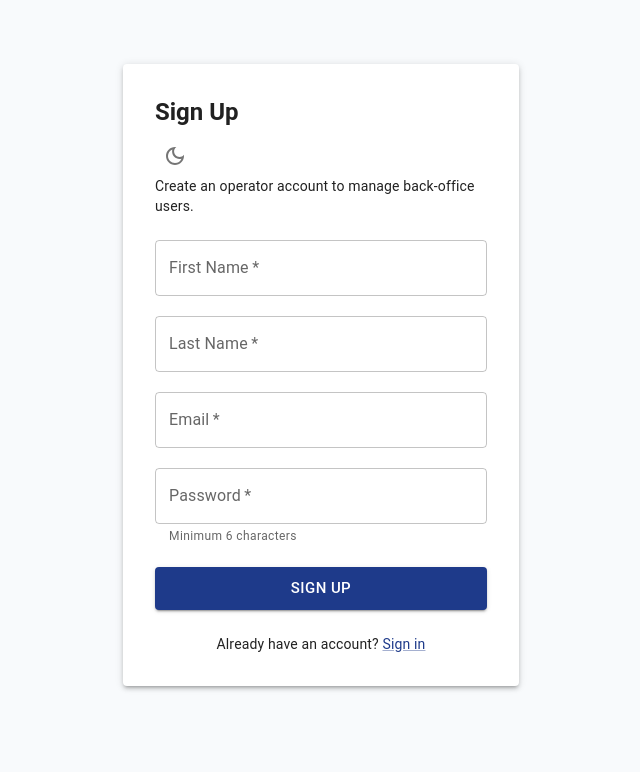
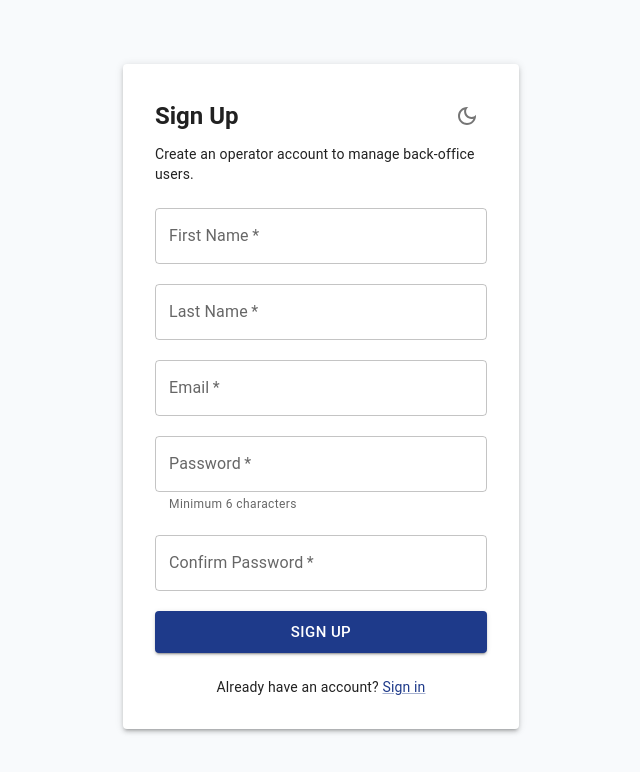
Before and after one commit to ahsan-babar/back-office, a React (Vite) app in the folder frontend/: page /signup in a window 1280 px wide. Shown: the top 772 px of the page, without its empty margins (319-959 px from the left). Built offline with nearby package versions, Linux system fonts and the light colour scheme; no server answers.

Commit message:
fix(app-web): add confirm password field and check in sign up page

```diff
--- a/frontend/src/features/auth/SignUpPage.tsx
+++ b/frontend/src/features/auth/SignUpPage.tsx
@@ -11,9 +11,9 @@ import {
 } from '@mui/material';
 import { FormEvent, useState } from 'react';
 import { Link as RouterLink, Navigate, useNavigate } from 'react-router-dom';
+import { ThemeToggleButton } from '../../components/ThemeToggleButton';
 import { APP_ROUTES, PASSWORD_MIN_LENGTH, UI_MESSAGES } from '../../config/constants';
 import { useAuth } from '../../hooks/useAuth';
-import { ThemeToggleButton } from '../../components/ThemeToggleButton';
 
 export function SignUpPage() {
   const { user, signUp } = useAuth();
@@ -23,6 +23,7 @@ export function SignUpPage() {
   const [lastName, setLastName] = useState('');
   const [email, setEmail] = useState('');
   const [password, setPassword] = useState('');
+  const [confirmPassword, setConfirmPassword] = useState('');
   const [error, setError] = useState<string | null>(null);
   const [submitting, setSubmitting] = useState(false);
 
@@ -33,6 +34,12 @@ export function SignUpPage() {
   const handleSubmit = async (e: FormEvent) => {
     e.preventDefault();
     setError(null);
+
+    if (password !== confirmPassword) {
+      setError('Passwords do not match.');
+      return;
+    }
+
     setSubmitting(true);
     try {
       await signUp({ firstName, lastName, email, password });
@@ -47,10 +54,15 @@ export function SignUpPage() {
   return (
     <Container maxWidth="xs" sx={{ mt: 8 }}>
       <Paper elevation={3} sx={{ p: 4 }}>
-        <Typography variant="h5" component="h1" gutterBottom sx={{ fontWeight: 600 }}>
-          Sign Up
-        </Typography>
-        <ThemeToggleButton color="default" />
+        <Stack
+          direction="row"
+          sx={{ justifyContent: 'space-between', alignItems: 'center', mb: 1 }}
+        >
+          <Typography variant="h5" component="h1" sx={{ fontWeight: 600 }}>
+            Sign Up
+          </Typography>
+          <ThemeToggleButton color="default" />
+        </Stack>
         <Typography variant="body2" color="text.secondary" sx={{ mb: 3 }}>
           Create an operator account to manage back-office users.
         </Typography>
@@ -94,6 +106,14 @@ export function SignUpPage() {
               required
               fullWidth
             />
+            <TextField
+              label="Confirm Password"
+              type="password"
+              value={confirmPassword}
+              onChange={(e) => setConfirmPassword(e.target.value)}
+              required
+              fullWidth
+            />
             <Button
               type="submit"
               variant="contained"
```
